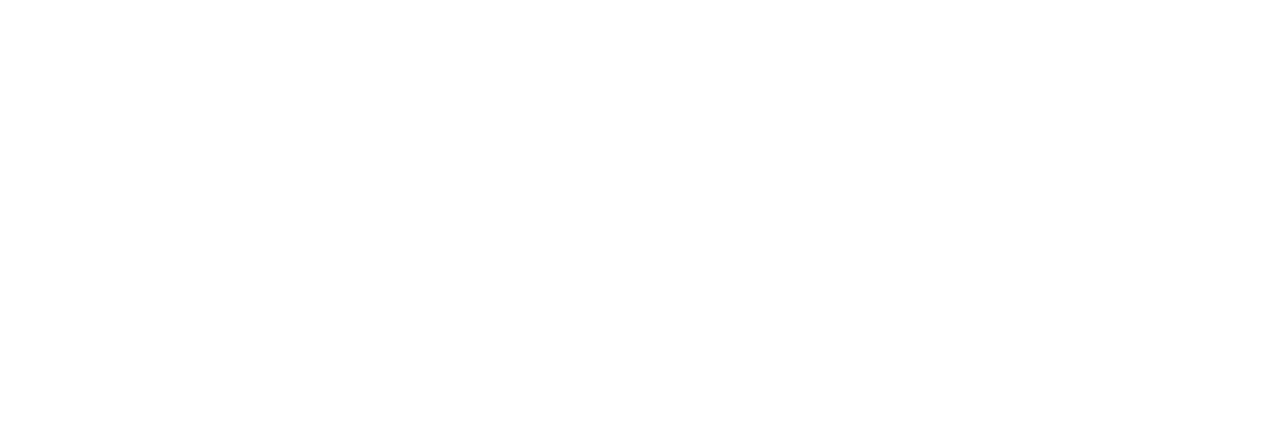
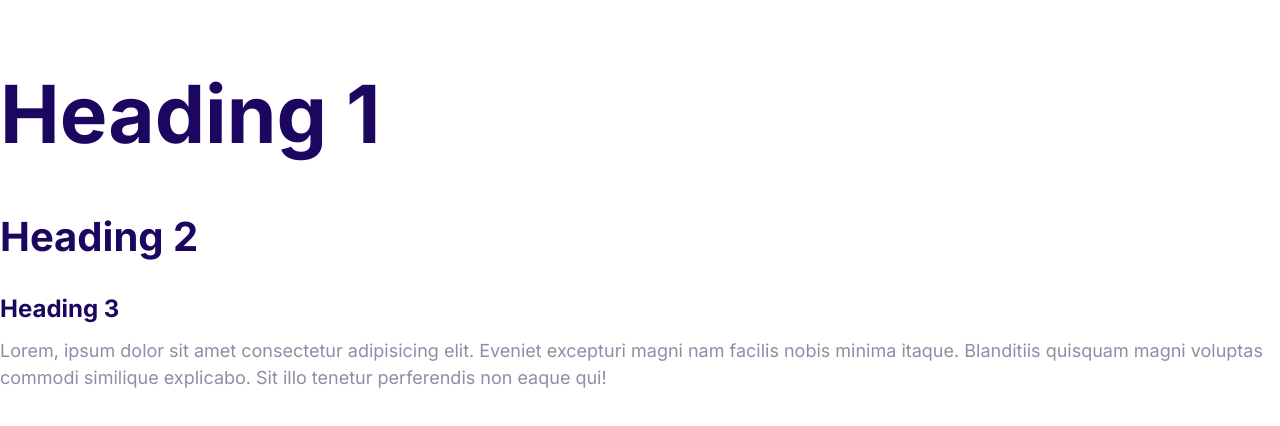
Before and after one commit to nettaku/moshified, a plain HTML site: page index.html in a window 1280 px wide. Drawn offline with Linux system fonts and the light colour scheme.

Commit message:
Define the styles for the fonts.

```diff
--- a/css/styles.css
+++ b/css/styles.css
@@ -5,3 +5,56 @@
   --color-headings: #1b0760;
   --color-body: #918ca4;
 }
+
+html {
+  font-size: 62.5%; /* 62.5% X 16px = 10px */
+}
+
+body {
+  font-family: Inter, Arial, Helvetica, sans-serif;
+  color: var(--color-body);
+  font-size: 2.4rem;
+  line-height: 1.5;
+}
+
+h1,
+h2,
+h3 {
+  color: var(--color-headings);
+  margin-bottom: 1rem;
+}
+
+h1 {
+  font-size: 7rem; /* 1 X font size of the html element */
+}
+
+h2 {
+  font-size: 4rem;
+}
+
+h3 {
+  font-size: 3rem;
+}
+
+p {
+  margin-top: 0;
+}
+
+@media screen and (min-width: 1024px) {
+  /* 1024px 이상인 경우 */
+  body {
+    font-size: 1.8rem;
+  }
+
+  h1 {
+    font-size: 8rem; /* 1 X font size of the html element */
+  }
+
+  h2 {
+    font-size: 4rem;
+  }
+
+  h3 {
+    font-size: 2.4rem;
+  }
+}
--- a/index.html
+++ b/index.html
@@ -5,10 +5,16 @@
     <meta http-equiv="X-UA-Compatible" content="IE=edge">
     <meta name="viewport" content="width=device-width, initial-scale=1.0">
     <title>Document</title>
+    <link rel="preconnect" href="https://fonts.googleapis.com">
+    <link rel="preconnect" href="https://fonts.gstatic.com" crossorigin>
+    <link href="https://fonts.googleapis.com/css2?family=Inter:wght@400;700&display=swap" rel="stylesheet">
     <link rel="stylesheet" href="css/normalize.css">
     <link rel="stylesheet" href="css/styles.css">
 </head>
 <body>
-
+    <h1>Heading 1</h1>
+    <h2>Heading 2</h2>
+    <h3>Heading 3</h3>
+    <p>Lorem, ipsum dolor sit amet consectetur adipisicing elit. Eveniet excepturi magni nam facilis nobis minima itaque. Blanditiis quisquam magni voluptas commodi similique explicabo. Sit illo tenetur perferendis non eaque qui!</p>
 </body>
 </html>
```
